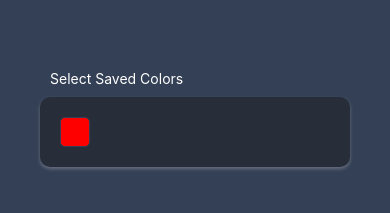
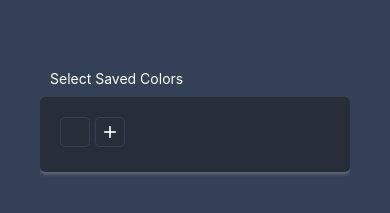
Before and after one commit to onurbyr/ReactNativeLedApp, a React Native app: screen /MainScreen in a window 390 px wide. Shown: the part 297-510 px from the top of the page. Built offline with nearby package versions, Linux system fonts and the light colour scheme; what react-native-root-siblings would draw is missing.

Commit message:
MainScreen 5

```diff
--- a/src/screens/MainScreen.tsx
+++ b/src/screens/MainScreen.tsx
@@ -1,4 +1,4 @@
-import {StyleSheet, Text, View, SafeAreaView} from 'react-native';
+import {StyleSheet, Text, View, SafeAreaView, ScrollView} from 'react-native';
 import React, {useState} from 'react';
 import {colors} from '../constants';
 import {ItemContainer} from '../components';
@@ -12,7 +12,7 @@ import {setStatus} from '../api/requests';
 type Props = NativeStackScreenProps<RootStackParamList, 'MainScreen'>;
 
 const MainScreen = ({navigation}: Props) => {
-  const [brightness, setBrightness] = useState<any>(0);
+  const [brightness, setBrightness] = useState<any>(20);
   const [onOffToggle, setOnOffToggle] = useState<boolean>(false);
 
   return (
@@ -62,11 +62,18 @@ const MainScreen = ({navigation}: Props) => {
           <MaterialIcons name="brightness-high" size={20} color="white" />
         </ItemContainer>
       </View>
-      <View style={styles.section}>
+      <View style={[styles.section, {flex: 1}]}>
         <Text style={styles.sectionText}>Select Saved Colors</Text>
-        <ItemContainer style={styles.savedColorsMainContainer}>
-          <TouchableOpacity style={styles.savedColorsButton}></TouchableOpacity>
-        </ItemContainer>
+        <ScrollView>
+          <ItemContainer style={styles.savedColorsMainContainer}>
+            <TouchableOpacity
+              style={styles.savedColorsButton}></TouchableOpacity>
+            <TouchableOpacity
+              style={[styles.savedColorsButton, styles.addSavedColorButton]}>
+              <MaterialIcons name="add" size={20} color="white" />
+            </TouchableOpacity>
+          </ItemContainer>
+        </ScrollView>
       </View>
     </SafeAreaView>
   );
@@ -123,14 +130,21 @@ const styles = StyleSheet.create({
   },
   savedColorsMainContainer: {
     padding: 20,
-    borderRadius: 10,
+    borderRadius: 5,
+    flexDirection: 'row',
+    flexWrap: 'wrap',
   },
   savedColorsButton: {
-    backgroundColor: 'red',
     width: 30,
     height: 30,
     borderWidth: 1,
     borderColor: '#344055',
     borderRadius: 5,
+    marginRight: 5,
+    marginBottom: 5,
+  },
+  addSavedColorButton: {
+    justifyContent: 'center',
+    alignItems: 'center',
   },
 });
```
